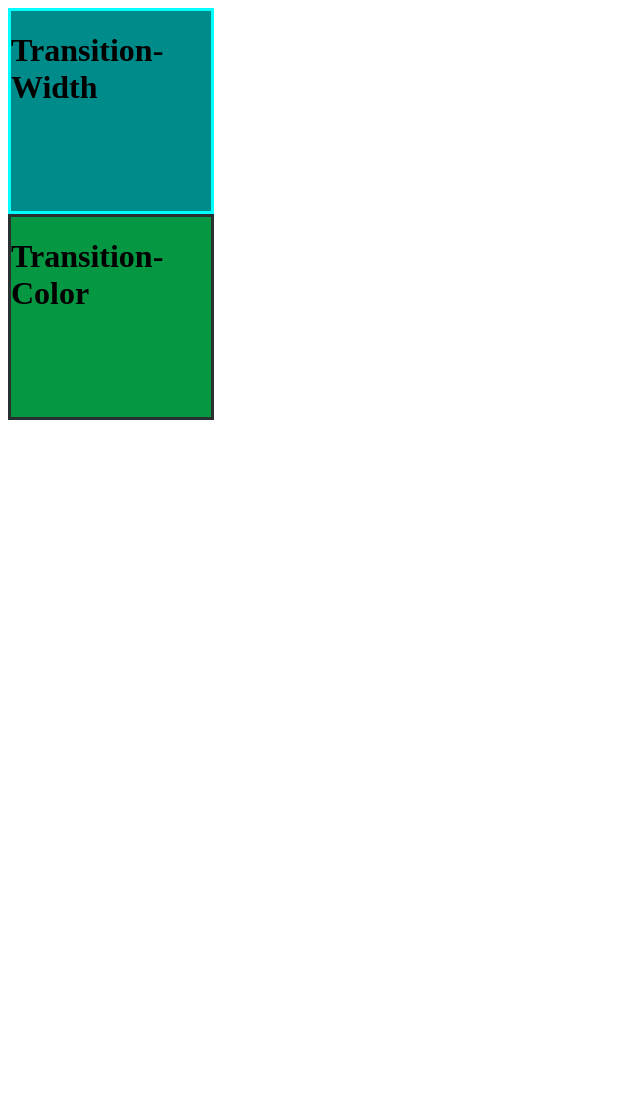
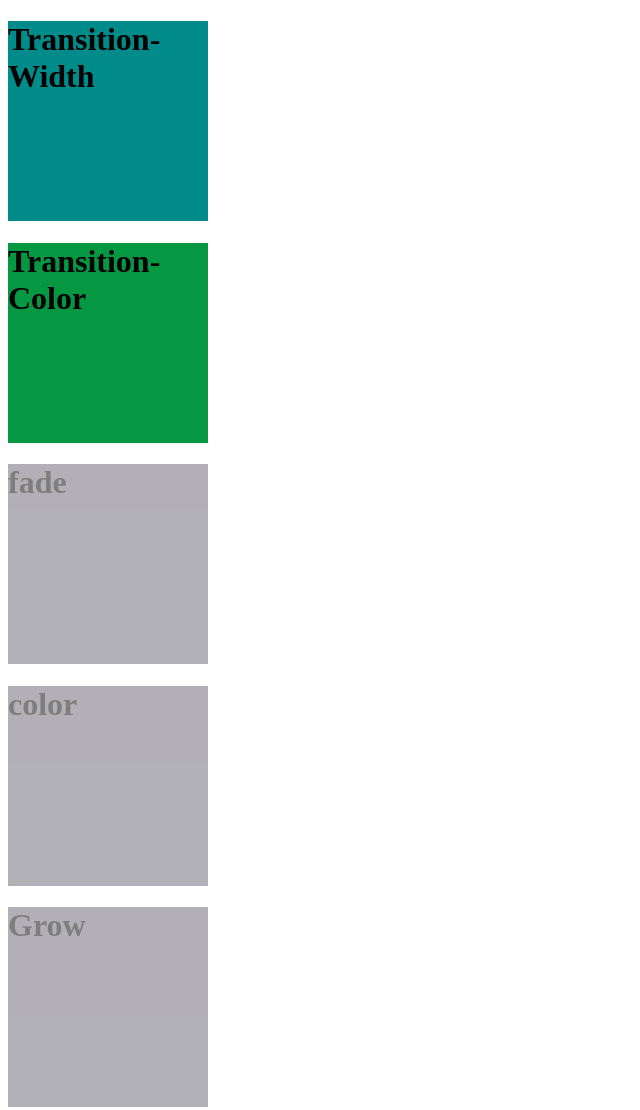
Before and after one commit to RoyDG/AdvCSS, a plain HTML site: page transition.html in a window 1280 px wide. Shown: the top 1110 px of the page, without its empty margins (0-640 px from the left). Before the commit the page ends 800 px from the top, so only its background shows below. Drawn offline with Linux system fonts and the light colour scheme.

Commit message:
3types transition added

```diff
--- a/transition.html
+++ b/transition.html
@@ -11,9 +11,8 @@
     .box {
         width: 200px;
         height: 200px;
-        border: 3px solid cyan;
         background-color: darkcyan;
-        transition: width 5s ease 3ms;
+        transition: width 3s ease 3ms;
     }
 
     .box:hover{
@@ -23,13 +22,38 @@
     .box2 {
         width: 200px;
         height: 200px;
-        border: 3px solid rgb(42, 47, 47);
         background-color: rgb(6, 151, 67);
-        transition: background-color 5s ease 3ms;
+        transition: background-color 2s ease 3ms;
     }
     .box2:hover{
         background-color: darkkhaki;
 
+    }
+
+    .fade, .color, .grow, .shrink {
+        width:200px;
+        height:200px;
+        background-color:#676470;
+        transition:all 0.3s ease;
+        opacity:0.5;
+    }
+
+    .fade:hover {
+        opacity: 1;
+    }
+
+    .color:hover {
+        background:#53a7ea;
+    }
+
+    .grow:hover {
+        color: cyan;
+        transform: scale(1.2);
+    }
+
+    .shrink:hover {
+        background-color: cyan;
+        transform: scale(0.8);
     }
 </style>
 
@@ -41,5 +65,19 @@
     <div class="box2">
         <h1>Transition-Color</h1>
     </div>
+
+    <div class="fade">
+        <h1>fade</h1>
+    </div>
+    <div class="color">
+        <h1>color</h1>
+    </div>
+    <div class="grow">
+        <h1>Grow</h1>
+    </div>
+    <div class="shrink">
+        <h1>Shrink</h1>
+    </div>
+    <div></div>
 </body>
 </html>
```
